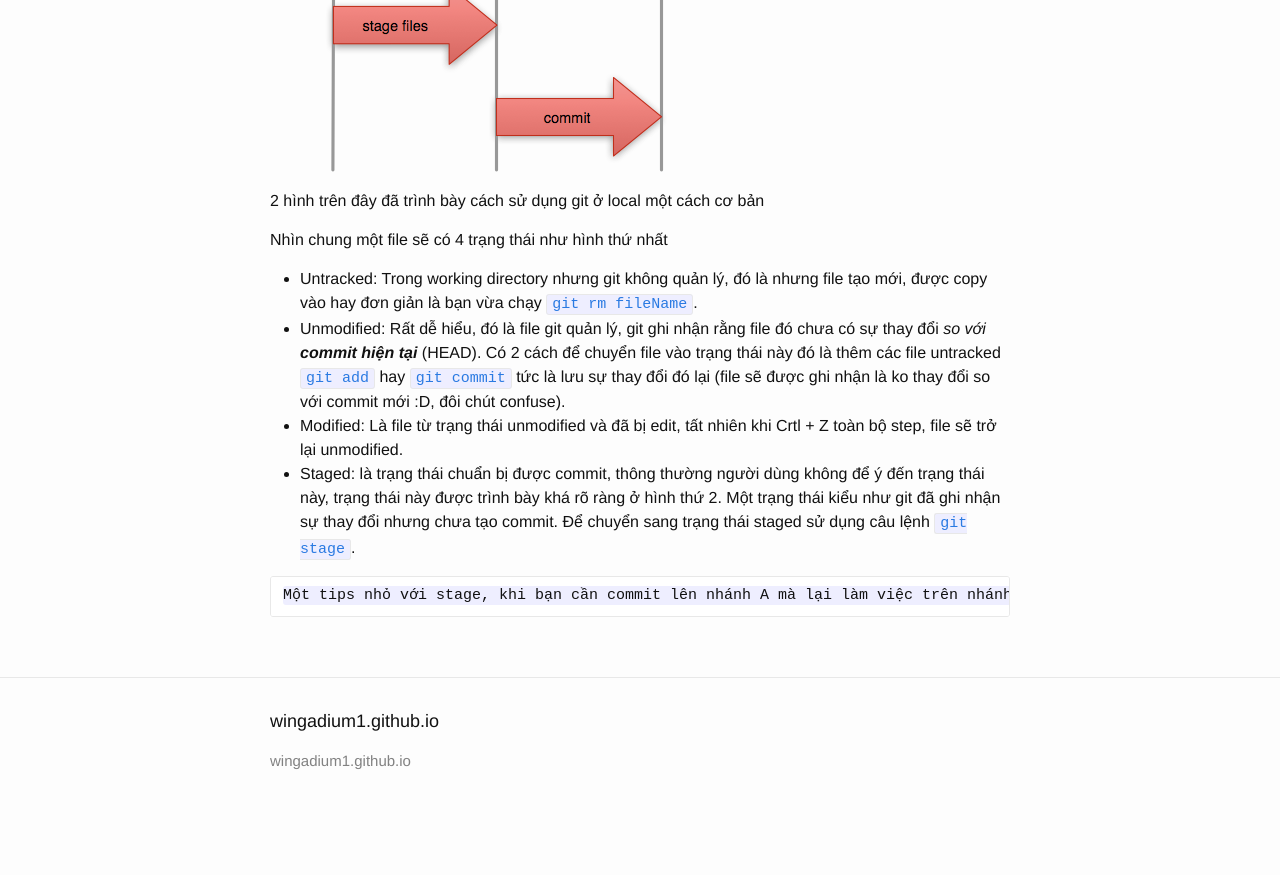
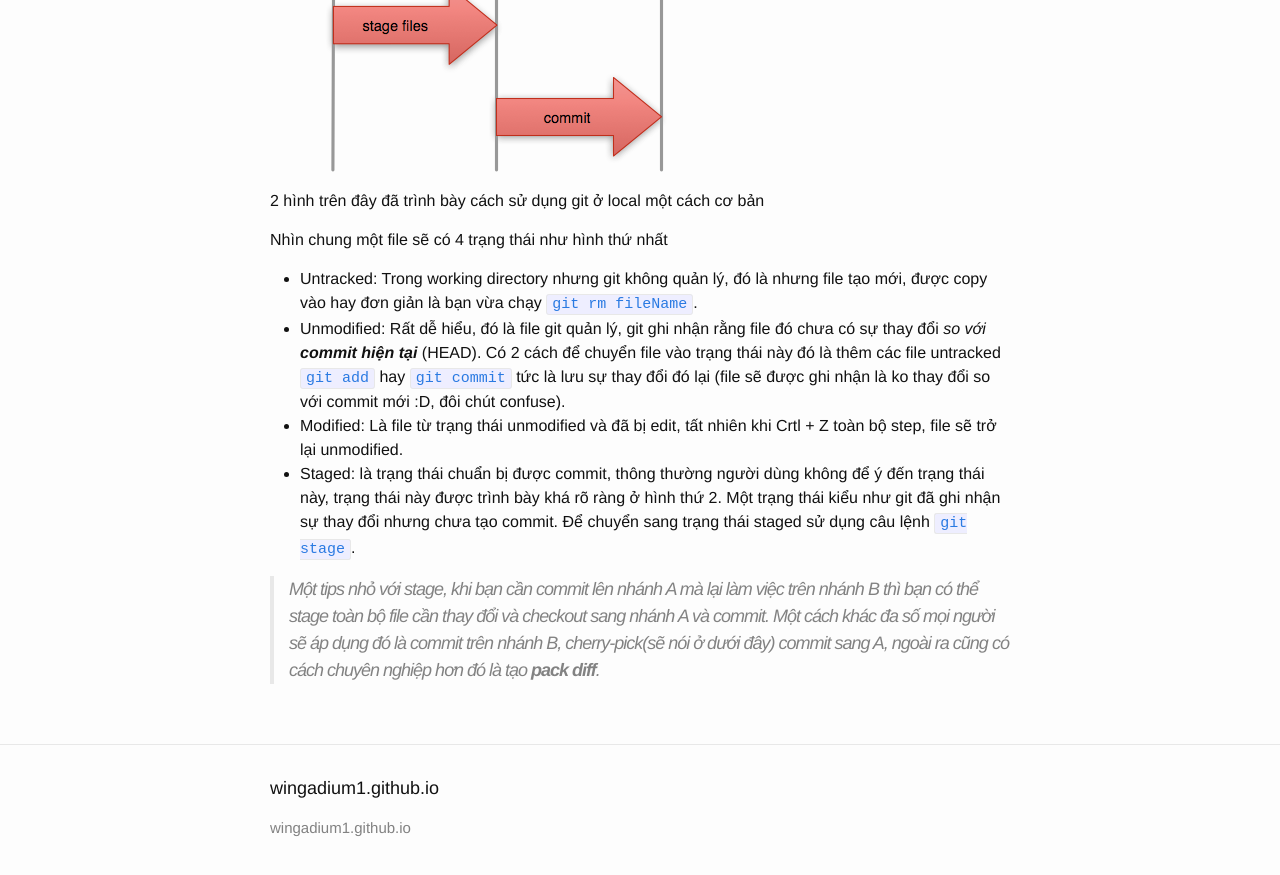
Before and after one commit to wingadium1/wingadium1.github.io, a Jekyll site: the page built from _posts/2017-08-03-gitfromnoobtomaster.md, in a window 1280 px wide and 900 px high, scrolled down 3404 px. Shown: the top 875 px of the window. Built offline with Jekyll 4.4.1, drawn with Linux system fonts in a browser that asks for light colours; before the commit the page ends 4236 px from its top, so only the background shows below that.

Commit message:
Correct qoute syntax md for GitFromNoobToMaster

````diff
--- a/_posts/2017-08-03-gitfromnoobtomaster.md
+++ b/_posts/2017-08-03-gitfromnoobtomaster.md
@@ -38,9 +38,7 @@
 
 Quá trình phát triển bắt đầu từ ngày 3 tháng 4 nằm 2005, Torvalds công bố dự án vào ngày 6, Git có thể cài đặt trên PC vào ngày 7 và tính năng merge branch được release vào ngày 18. Đến ngày 16/6 Git thực hiện quản lý việc release Linux Kernel v2.6.12
 
-```qoute
-Có lẽ việc ôn lại lịch sử sẽ kết thúc ở đây, phần tiếp theo sẽ quay lại thực tế sử dụng Git
-```
+> Có lẽ việc ôn lại lịch sử sẽ kết thúc ở đây, phần tiếp theo sẽ quay lại thực tế sử dụng Git
 
 Một số khái niệm trong Git
 ------
@@ -74,12 +72,10 @@
 ### Commit
 * Nếu như Branch là nhánh cây, cành cây thì có thể coi commit chính là các nút (node) hoặc cũng có thể là một điểm nào đó trên nhánh.
 * Người ta lưu lịch sử làm việc trong các commit, nói cách khác nếu bạn commit dữ liệu của bạn không thể mất trừ khi bạn xóa hoàn toàn project git.
-* Cách tạo commit cũng đơn giản: `git commit -m "Commit Message"` hoặc cũng có thể đơn giản là `git commit` sau đó làm theo hướng dẫn với giao diện text editor(thường là vi, vim, nano, etc, ..)
+* Cách tạo commit cũng đơn giản: `git commit -m "Commit Message"` hoặc cũng có thể đơn giản là [`git commit`](https://git-scm.com/docs/git-commit) sau đó làm theo hướng dẫn với giao diện text editor(thường là vi, vim, nano, etc, ..)
 * Mỗi commit đều có message và một ID đặc biệt (SHA –hash), từ đó có thể trace được commit
 
-```
-Nói đến đây mình đột nhiên nhiên phát hiện ra trình bay theo hướng này sẽ khiến mọi người khó hiểu một chút, vì vậy ngay sau đây mình sẽ trình bày về commit một cách rõ hơn, theo một cách nhin khác
-```
+> Nói đến đây mình đột nhiên nhiên phát hiện ra trình bay theo hướng này sẽ khiến mọi người khó hiểu một chút, vì vậy ngay sau đây mình sẽ trình bày về commit một cách rõ hơn, theo một cách nhin khác
 
 ### Git Concept
 
@@ -96,6 +92,4 @@
 * Staged: là trạng thái chuẩn bị được commit, thông thường người dùng không để ý đến trạng thái này, trạng thái này được trình bày khá rõ ràng ở hình thứ 2.
 Một trạng thái kiểu như git đã ghi nhận sự thay đổi nhưng chưa tạo commit. Để chuyển sang trạng thái staged sử dụng câu lệnh [`git stage`](https://git-scm.com/docs/git-stage).
 
-```
-Một tips nhỏ với stage, khi bạn cần commit lên nhánh A mà lại làm việc trên nhánh B thì bạn có thể stage toàn bộ file cần thay đổi và checkout sang nhánh A và commit. Một cách khác đa số mọi người sẽ áp dụng đó là commit trên nhánh B, cherry-pick(sẽ nói ở dưới đây) commit sang A, ngoài ra cũng có cách chuyên nghiệp hơn đó là tạo ***pack diff***.
-```
+> Một tips nhỏ với stage, khi bạn cần commit lên nhánh A mà lại làm việc trên nhánh B thì bạn có thể stage toàn bộ file cần thay đổi và checkout sang nhánh A và commit. Một cách khác đa số mọi người sẽ áp dụng đó là commit trên nhánh B, cherry-pick(sẽ nói ở dưới đây) commit sang A, ngoài ra cũng có cách chuyên nghiệp hơn đó là tạo ***pack diff***.
````
